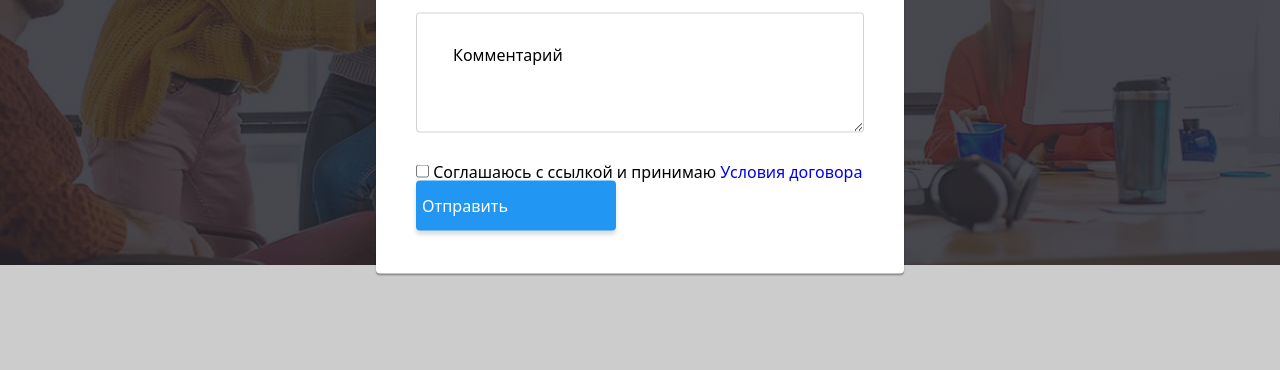
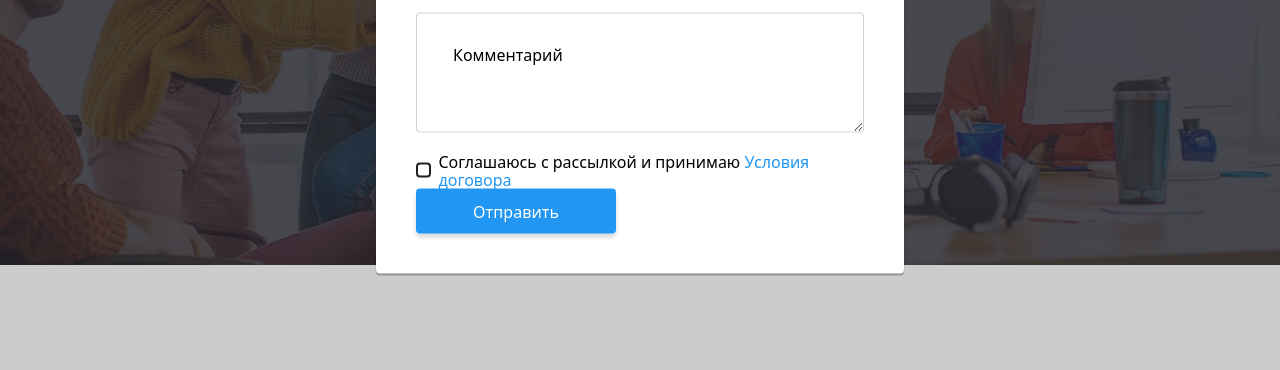
Before and after one commit to AllaLitvin/goit-markup-hw-06, a plain HTML site: page index.html in a window 1280 px wide. Both pictures are taken after a click on the button "Заказать услугу". Shown: the part 417-787 px from the top of the page. Drawn offline with nearby package versions, Linux system fonts and the light colour scheme.

Commit message:
Добавляет стили формам

```diff
--- a/css/style.css
+++ b/css/style.css
@@ -346,16 +346,12 @@ background color footer: #2F303A;*/
   flex-direction: column;
 }
 
-li {
-  list-style: none;
-}
-
 .form-list {
   position: relative;
   margin-top: 30px;
   margin-right: 0px;
   padding: 0px;
-
+  list-style: none;
   border-radius: 4px;
 }
 
@@ -418,8 +414,8 @@ li {
   transform: translateY(-15%);
 }
 .button-submit {
-  display: inline-flex;
-  align-items: center;
+  display: block;
+  text-align: center;
   width: 200px;
   height: 50px;
   color: var(--white);
@@ -430,6 +426,37 @@ li {
   box-shadow: 0px 4px 4px rgba(0, 0, 0, 0.15);
   border: 0px;
   border-radius: 4px;
+  cursor: pointer;
+}
+
+.checkbox-label {
+  display: flex;
+  align-items: center;
+  margin-top: 20px;
+}
+.checkbox {
+  position: absolute;
+  width: 1px;
+  height: 1px;
+  margin: -1px;
+  border: 0;
+  padding: 0;
+  clip: rect(0 0 0 0);
+  overflow: hidden;
+}
+
+.checkbox-icon {
+  display: inline-block;
+  width: 16px;
+  height: 15px;
+  background-color: var(--white);
+  border: 2px solid var(--very-dark-grey-color);
+  border-radius: 4px;
+  margin-right: 7px;
+}
+
+.rules {
+  color: var(--blue);
 }
 
 /*common section options*/
@@ -1067,14 +1094,16 @@ a {
   margin-top: 44px;
   width: 200px;
   height: 50px;
+
+  justify-content: center;
+  align-items: center;
+  text-align: center;
+  border: 0px;
   background: var(--blue);
   color: var(--white);
   box-shadow: 0px 4px 4px rgba(0, 0, 0, 0.15);
   border-radius: 4px;
-  justify-content: center;
-  align-items: center;
-  text-align: center;
-  border: 0px;
+  cursor: pointer;
 }
 
 .button-icon {
--- a/index.html
+++ b/index.html
@@ -112,14 +112,14 @@
               </label>
               </div>
 
+            <label class="checkbox-label">
+              <input type="checkbox" class="checkbox" name="topic" value="html">
+              <span class="checkbox-icon"></span>
+              <span>Соглашаюсь с рассылкой и принимаю <a class="rules" href="#">Условия договора</a></span>
+            </label>
 
-            <div class="form-list">
-              <input id="confidentiality" name="confidential" type="checkbox" />
-              <label for="confidentiality">Соглашаюсь с cсылкой и принимаю
-                <a href="/">Условия договора</a></label>
+                        <button class="button-submit">Отправить</button>
 
-            </div>
-            <button class="button-submit">Отправить</button>
             <button class="button-close" data-close-modal></button>
             </div>
 
```
